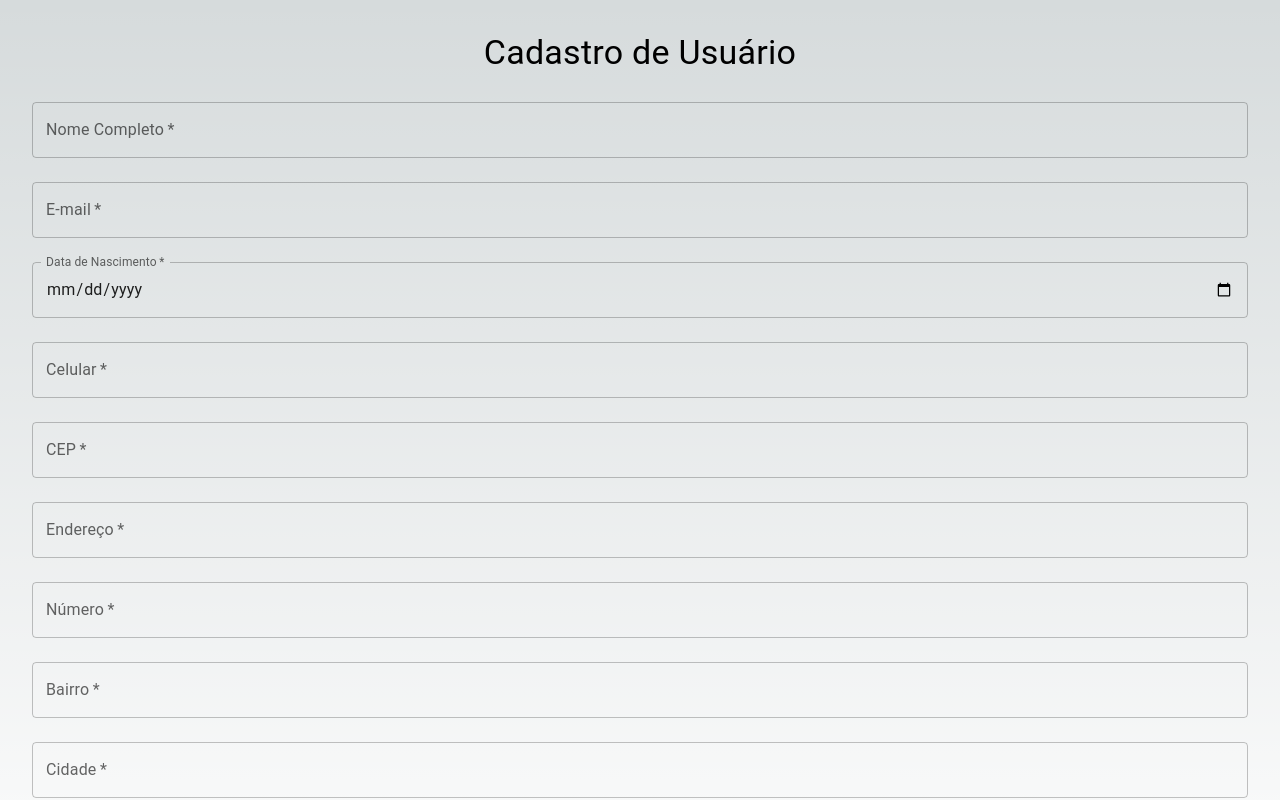
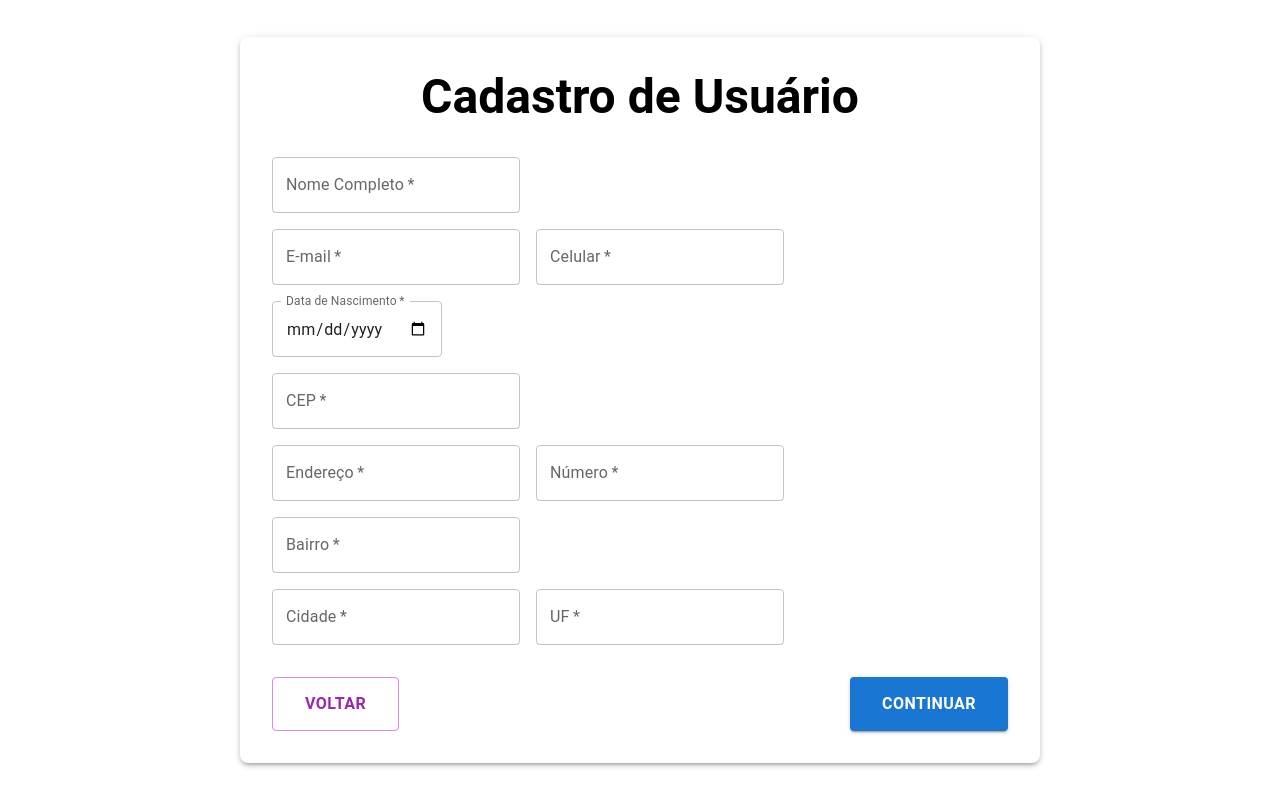
Before and after one commit to wlessadev/ZipUp, a Next.js app: page /cadastro in a window 1280 px wide. Shown: the top 800 px of the page. Built offline with nearby package versions, Linux system fonts and the light colour scheme.

Commit message:
começando a estilizar o index e o cadastro

```diff
--- a/pages/cadastro.js
+++ b/pages/cadastro.js
@@ -1,5 +1,5 @@
-import { useState, useEffect } from 'react';
-import { TextField, Button, Box, Typography, Paper, CircularProgress } from '@mui/material';
+import { useState } from 'react';
+import { TextField, Button, Box, Typography, Container, CircularProgress, Grid } from '@mui/material';
 import { useRouter } from 'next/router';
 
 export default function Cadastro() {
@@ -54,7 +54,6 @@ export default function Cadastro() {
     const cep = e.target.value.replace(/\D/g, '');
     handleChange({ target: { name: 'cep', value: cep } });
 
-    // Busca automática quando CEP está completo
     if (cep.length === 8) {
       fetchCEP(cep);
     }
@@ -70,20 +69,55 @@ export default function Cadastro() {
   };
 
   return (
-    <Box sx={{ textAlign: 'center', padding: 4 }}>
-      <Typography variant="h4" gutterBottom>Cadastro de Usuário</Typography>
+    <Container maxWidth="100vw" sx={{
+      minHeight: '100vh',
+      display: 'flex',
+      flexDirection: 'column',
+      justifyContent: 'center',
+      alignItems: 'center',
+      backgroundColor: 'white',
+      padding: 4
+    }}>
+      <Box sx={{
+        textAlign: 'center',
+        width: '100%',
+        maxWidth: 800,
+        padding: 4,
+        borderRadius: 2,
+        boxShadow: 3,
+        backgroundColor: 'white'
+      }}>
+        <Typography
+          variant="h3"
+          gutterBottom
+          sx={{
+            fontWeight: 'bold',
+            color: 'black',
+            marginBottom: 4
+          }}
+        >
+          Cadastro de Usuário
+        </Typography>
 
         {!mostrarResumo ? (
           <form onSubmit={handleContinue}>
+            {/* Linha 1: Nome completo */}
+            <Grid container spacing={2} sx={{ mb: 2 }}>
+              <Grid item xs={12}>
                 <TextField
                   label="Nome Completo"
                   name="nome"
                   value={form.nome}
                   onChange={handleChange}
                   fullWidth
-            margin="normal"
                   required
                 />
+              </Grid>
+            </Grid>
+
+            {/* Linha 2: Email e Celular */}
+            <Grid container spacing={2} sx={{ mb: 2 }}>
+              <Grid item xs={12} sm={6}>
                 <TextField
                   label="E-mail"
                   name="email"
@@ -91,9 +125,24 @@ export default function Cadastro() {
                   value={form.email}
                   onChange={handleChange}
                   fullWidth
-            margin="normal"
                   required
                 />
+              </Grid>
+              <Grid item xs={12} sm={6}>
+                <TextField
+                  label="Celular"
+                  name="celular"
+                  value={form.celular}
+                  onChange={handleChange}
+                  fullWidth
+                  required
+                />
+              </Grid>
+            </Grid>
+
+            {/* Linha 3: Data de Nascimento */}
+            <Grid container spacing={2} sx={{ mb: 2 }}>
+              <Grid item xs={12}>
                 <TextField
                   label="Data de Nascimento"
                   name="dataNascimento"
@@ -101,26 +150,21 @@ export default function Cadastro() {
                   value={form.dataNascimento}
                   onChange={handleChange}
                   fullWidth
-            margin="normal"
                   InputLabelProps={{ shrink: true }}
                   required
                 />
-          <TextField
-            label="Celular"
-            name="celular"
-            value={form.celular}
-            onChange={handleChange}
-            fullWidth
-            margin="normal"
-            required
-          />
+              </Grid>
+            </Grid>
+
+            {/* Linha 4: CEP */}
+            <Grid container spacing={2} sx={{ mb: 2 }}>
+              <Grid item xs={12}>
                 <TextField
                   label="CEP"
                   name="cep"
                   value={form.cep}
                   onChange={handleCEPChange}
                   fullWidth
-            margin="normal"
                   required
                   inputProps={{ maxLength: 9 }}
                   helperText={loadingCEP && 'Buscando endereço...'}
@@ -128,74 +172,151 @@ export default function Cadastro() {
                     endAdornment: loadingCEP ? <CircularProgress size={20} /> : null
                   }}
                 />
+              </Grid>
+            </Grid>
+
+            {/* Linha 5: Endereço, Número e Bairro */}
+            <Grid container spacing={2} sx={{ mb: 2 }}>
+                <Grid item xs={12} sm={8} md={6}>
                     <TextField
                     label="Endereço"
                     name="endereco"
                     value={form.endereco}
                     onChange={handleChange}
                     fullWidth
-            margin="normal"
                     required
                     />
+                </Grid>
+                <Grid item xs={12} sm={12} md={12}>
                     <TextField
                     label="Número"
                     name="numero"
                     value={form.numero}
                     onChange={handleChange}
                     fullWidth
-            margin="normal"
                     required
                     />
+                </Grid>
+                <Grid item xs={12} sm={12} md={4}>
                     <TextField
                     label="Bairro"
                     name="bairro"
                     value={form.bairro}
                     onChange={handleChange}
                     fullWidth
-            margin="normal"
                     required
                     />
+                </Grid>
+            </Grid>
+
+            {/* Linha 6: Cidade e UF */}
+            <Grid container spacing={2} sx={{ mb: 4 }}>
+              <Grid item xs={12} sm={8}>
                 <TextField
                   label="Cidade"
                   name="cidade"
                   value={form.cidade}
                   onChange={handleChange}
                   fullWidth
-            margin="normal"
                   required
                 />
+              </Grid>
+              <Grid item xs={12} sm={4}>
                 <TextField
                   label="UF"
-            name="uf"
+                  name="UF"
                   value={form.uf}
                   onChange={handleChange}
                   fullWidth
-            margin="normal"
                   required
                 />
+              </Grid>
+            </Grid>
 
-          <Box sx={{ display: 'flex', justifyContent: 'space-between', marginTop: 2 }}>
-            <Button variant="outlined" color="secondary" onClick={handleBack}>
+            {/* Botões */}
+            <Box sx={{ display: 'flex', justifyContent: 'space-between' }}>
+              <Button
+                variant="outlined"
+                color="secondary"
+                onClick={handleBack}
+                sx={{
+                  padding: '12px 32px',
+                  fontSize: '1rem',
+                  fontWeight: 'bold',
+                  borderRadius: 1
+                }}
+              >
                 Voltar
               </Button>
-            <Button type="submit" variant="contained" color="primary">
+              <Button
+                type="submit"
+                variant="contained"
+                color="primary"
+                sx={{
+                  padding: '12px 32px',
+                  fontSize: '1rem',
+                  fontWeight: 'bold',
+                  borderRadius: 1
+                }}
+              >
                 Continuar
               </Button>
             </Box>
           </form>
         ) : (
-        <>
-          <Paper elevation={3} sx={{ padding: 3, marginTop: 2 }}>
-            <Typography variant="h6">Resumo dos dados:</Typography>
-            {Object.entries(form).map(([key, value]) => (
-              <Typography key={key}><strong>{key}:</strong> {value}</Typography>
-            ))}
-          </Paper>
-          <Button variant="outlined" color="secondary" sx={{ marginTop: 3 }} onClick={handleBack}>
+          <Box sx={{ textAlign: 'left' }}>
+            <Typography variant="h5" sx={{ mb: 3, fontWeight: 'bold', color: 'black' }}>
+              Resumo dos dados:
+            </Typography>
+
+            <Box sx={{
+              p: 3,
+              mb: 3,
+              borderRadius: 2,
+              boxShadow: 1,
+              backgroundColor: 'background.paper'
+            }}>
+              {Object.entries(form).map(([key, value]) => {
+                // Mapeamento dos rótulos
+                const labels = {
+                    nome: 'Nome',
+                    email: 'E-mail',
+                    dataNascimento: 'Data de Nascimento',
+                    celular: 'Celular',
+                    cep: 'CEP',
+                    endereco: 'Endereço',
+                    numero: 'Número',
+                    bairro: 'Bairro',
+                    cidade: 'Cidade',
+                    uf: 'UF'
+                };
+
+                return (
+                    <Typography key={key} sx={{ mb: 1 }}>
+                    <Box component="span" sx={{ fontWeight: 'bold', color: 'primary.main' }}>
+                        {labels[key] || key}: {/* Usa o rótulo mapeado ou a chave original */}
+                    </Box> <Box component="span" sx={{ color: 'black' }}>{value || 'Não informado'}</Box>
+                    </Typography>
+                );
+                })}
+            </Box>
+
+            <Button
+              variant="outlined"
+              color="secondary"
+              onClick={handleBack}
+              sx={{
+                padding: '12px 32px',
+                fontSize: '1rem',
+                fontWeight: 'bold',
+                borderRadius: 1
+              }}
+            >
               Voltar
             </Button>
-        </>
+          </Box>
         )}
       </Box>
+    </Container>
   );
 }
```
Also changed, not shown: pages/index.js (+66 -18 lines). Lines whose indentation alone changed are shown as unchanged.
